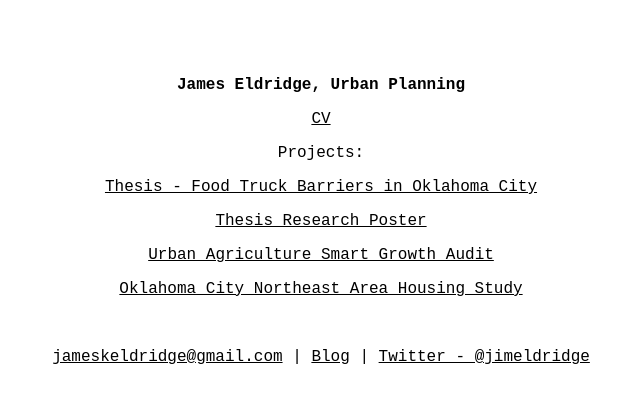
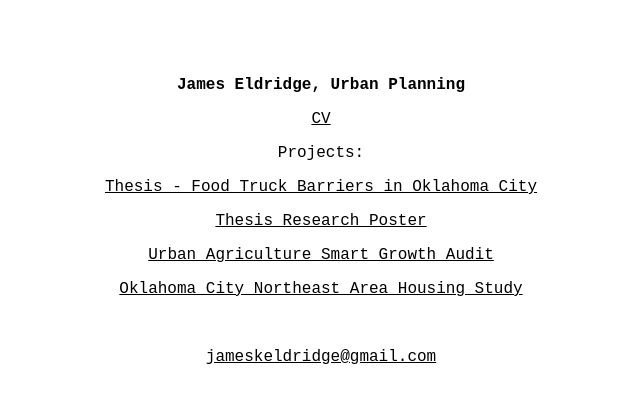
Before and after one commit to jameskeldridge/jameskeldridge.github.io, a Jekyll site: the page index.html, which Jekyll copies as it is, in a window 1280 px wide. Shown: the top 403 px of the page, without its empty margins (319-959 px from the left). Built offline with Jekyll 4.4.1, drawn with Linux system fonts in a browser that asks for light colours.

Commit message:
Update index.html

```diff
--- a/index.html
+++ b/index.html
@@ -31,6 +31,6 @@
 <p><a href="http://jameskeldridge.neocities.org/Projects/jameseldridgeurbanagfinal.pdf">Urban Agriculture Smart Growth Audit</a></p>
 <p><a href="http://jameskeldridge.neocities.org/Projects/RCPL%20Studio%2014%20Final%20Document.pdf">Oklahoma City Northeast Area Housing Study</a></p>
 <p>&nbsp;</p>
-<p><u><span class="obfuscate">moc.liamg@egdirdleksemaj</span></u> | <a href="">Blog</a> | <a href="http://www.twitter.com/jimeldridge">Twitter - @jimeldridge</a></p>
+<p><u><span class="obfuscate">moc.liamg@egdirdleksemaj</span></u>
 </body>
 </html>
```
